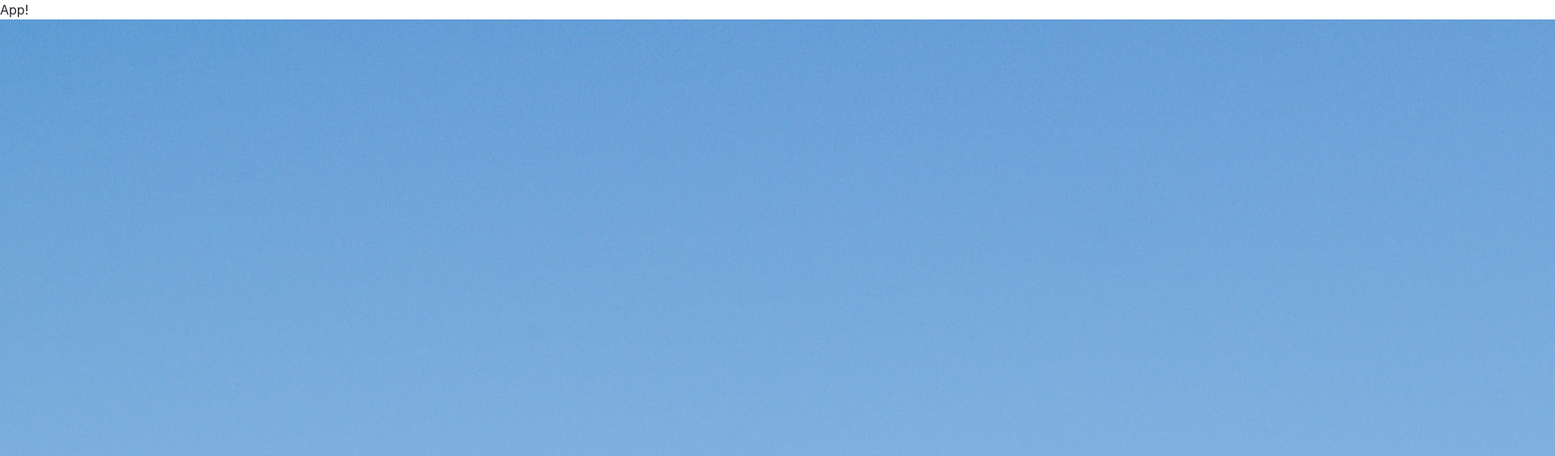
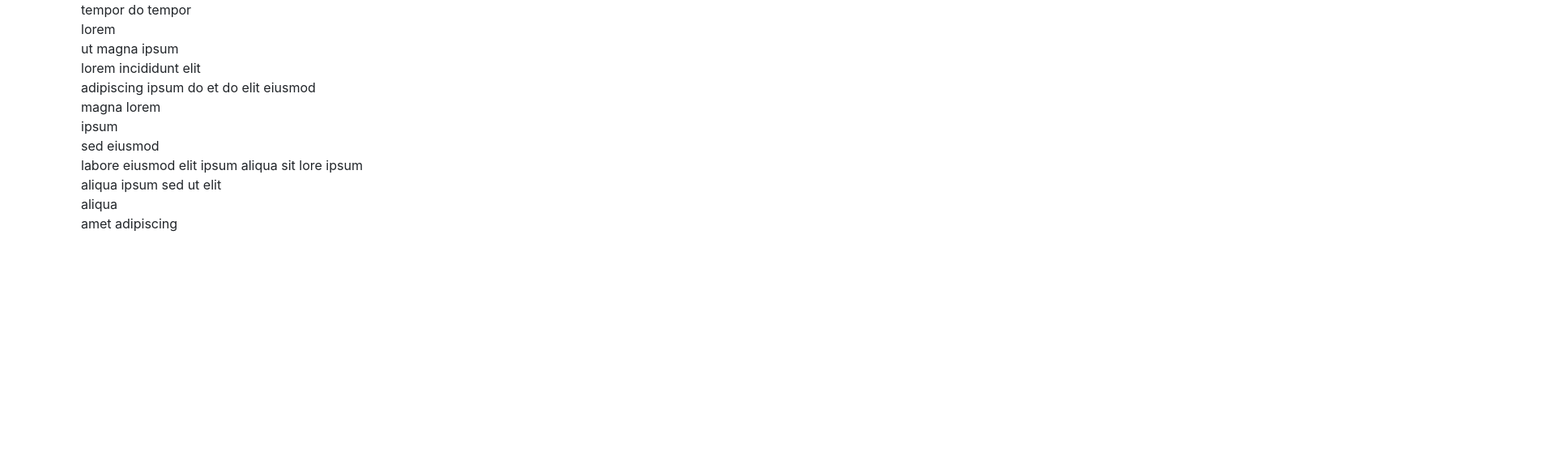
Before and after one commit to wulman16/autotrader-ui, a React (Create React App) app: page / in a window 1280 px wide. Shown: the top 563 px of the page at 81% size, 1920 px wide, since content can reach past the window. Built offline with nearby package versions, Linux system fonts and the light colour scheme.

Commit message:
Render all headings

```diff
--- a/src/components/App.js
+++ b/src/components/App.js
@@ -1,16 +1,15 @@
-import React from "react";
+import React, { useState } from "react";
+import CardList from "./CardList";
 import gateImage from "../data/golden-gate.jpg";
 import placeholderImage from "../data/placeholder.jpg";
-const data = require("../data/data.json");
-
-console.log(data);
+const cardData = require("../data/data.json");
 
 const App = () => {
+  const [data, setData] = useState(cardData);
+
   return (
-    <div>
-      App!
-      <img src={gateImage} alt="Golden Gate Bridge" />
-      <img src={placeholderImage} alt="Placeholder" />
+    <div className="container">
+      <CardList cards={data} />
     </div>
   );
 };
--- /dev/null
+++ b/src/components/Card.js
@@ -0,0 +1,7 @@
+import React from "react";
+
+const Card = (props) => {
+  return <div>{props.heading}</div>;
+};
+
+export default Card;
--- /dev/null
+++ b/src/components/CardList.js
@@ -0,0 +1,20 @@
+import React from "react";
+import Card from "./Card";
+
+const CardList = (props) => {
+  const cards = props.cards.map((card, idx) => {
+    return (
+      <Card
+        heading={card.Heading}
+        subheading={card.Subheading}
+        price={card.Price}
+        hasImage={card.showBridge}
+        key={idx}
+      />
+    );
+  });
+
+  return <div className="container">{cards}</div>;
+};
+
+export default CardList;
```
